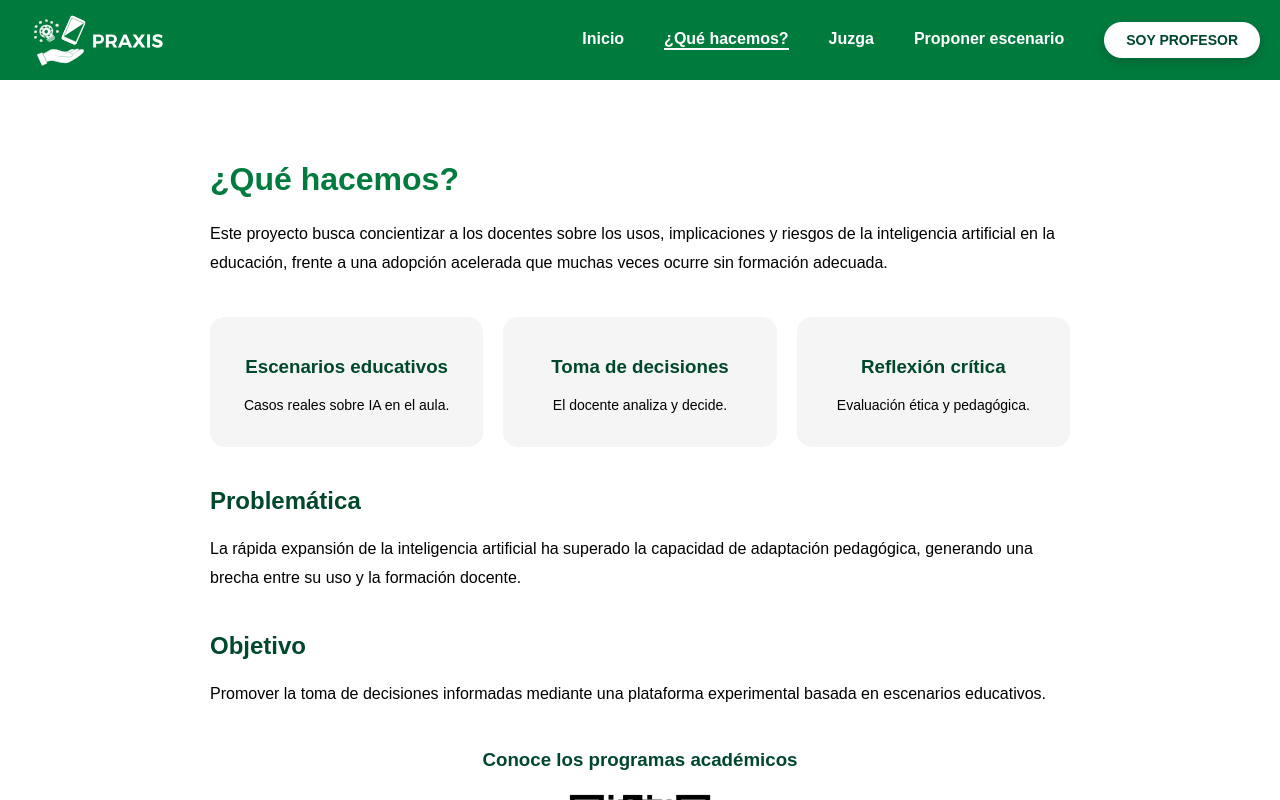
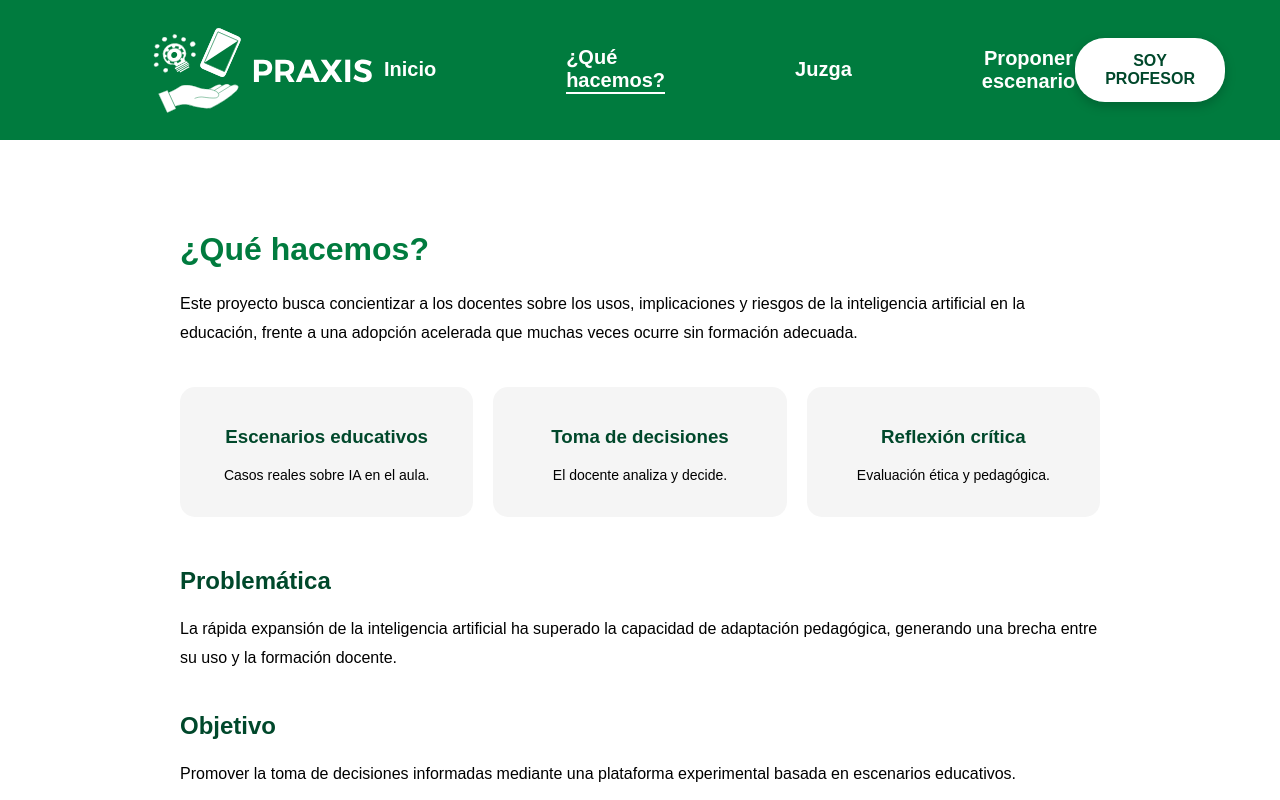
Before and after one commit to sofializt/PRAXIS, a React (Vite) app in the folder FRONTEND-ISU/: page / in a window 1280 px wide. Both pictures are taken after a click on the element "¿Qué hacemos?". Shown: the top 800 px of the page. Built offline with nearby package versions, Linux system fonts and the light colour scheme.

Commit message:
cambiar cuadro

```diff
--- a/FRONTEND-ISU/src/pages/Inicio.jsx
+++ b/FRONTEND-ISU/src/pages/Inicio.jsx
@@ -8,11 +8,9 @@ export default function Inicio({ onSoyProfesor, onJuzga }) {
   const [animar, setAnimar] = useState(true);
   const [animandoProfesor, setAnimandoProfesor] = useState(false);
   const [animandoAnonimo, setAnimandoAnonimo] = useState(false);
-  const [menuAbierto, setMenuAbierto] = useState(false);
 
   const manejarClickMenu = (key) => {
     setAnimar(false);
-    setMenuAbierto(false);
     setTimeout(() => {
       if (key === "juzga") { handleAnonimo(); return; }
       if (key === "proponer") {
@@ -46,16 +44,22 @@ export default function Inicio({ onSoyProfesor, onJuzga }) {
       {/* OVERLAY PROFESOR */}
       {animandoProfesor && (
         <div style={{
-          position: "fixed", top: 0, left: 0, right: 0, bottom: 0,
-          backgroundColor: "#F0FBF5", zIndex: 9999,
-          display: "flex", alignItems: "center", justifyContent: "center",
+          position: "fixed",
+          top: 0, left: 0, right: 0, bottom: 0,
+          backgroundColor: "#F0FBF5",
+          zIndex: 9999,
+          display: "flex",
+          alignItems: "center",
+          justifyContent: "center",
           pointerEvents: "none"
         }}>
-          <svg width="300" height="200" viewBox="0 0 500 200">
+          <svg width="500" height="200" viewBox="0 0 500 200">
             <line x1="0" y1="170" x2="500" y2="170" stroke="#007B3E" strokeWidth="3"/>
             <g>
-              <rect x="390" y="90" width="60" height="80" rx="4" fill="#DFF5EA" stroke="#007B3E" strokeWidth="2.5"/>
-              <rect x="385" y="86" width="70" height="84" rx="5" fill="none" stroke="#00482B" strokeWidth="3"/>
+              <rect x="390" y="90" width="60" height="80" rx="4"
+                fill="#DFF5EA" stroke="#007B3E" strokeWidth="2.5"/>
+              <rect x="385" y="86" width="70" height="84" rx="5"
+                fill="none" stroke="#00482B" strokeWidth="3"/>
               <circle cx="398" cy="132" r="4" fill="#007B3E"/>
               <line x1="420" y1="90" x2="420" y2="170" stroke="#007B3E" strokeWidth="1.5" strokeDasharray="4 3"/>
             </g>
@@ -68,12 +72,27 @@ export default function Inicio({ onSoyProfesor, onJuzga }) {
               <path d="M -4 113 Q 0 117 4 113" stroke="#333" strokeWidth="1.5" fill="none"/>
               <rect x="-13" y="94" width="26" height="8" rx="4" fill="#4A2C0A"/>
               <polygon points="0,134 -4,148 0,145 4,148" fill="#FFD700"/>
-              <line x1="-10" y1="128" x2="-22" y2="145" stroke="#F5CBA7" strokeWidth="5" strokeLinecap="round" style={{ animation: "brazoIzq 0.4s ease-in-out infinite alternate", transformOrigin: "-10px 128px" }}/>
-              <line x1="10" y1="128" x2="22" y2="145" stroke="#F5CBA7" strokeWidth="5" strokeLinecap="round" style={{ animation: "brazoDer 0.4s ease-in-out infinite alternate", transformOrigin: "10px 128px" }}/>
-              <line x1="-5" y1="148" x2="-10" y2="170" stroke="#00482B" strokeWidth="6" strokeLinecap="round" style={{ animation: "piernaIzq 0.4s ease-in-out infinite alternate", transformOrigin: "-5px 148px" }}/>
-              <line x1="5" y1="148" x2="10" y2="170" stroke="#00482B" strokeWidth="6" strokeLinecap="round" style={{ animation: "piernaDer 0.4s ease-in-out infinite alternate", transformOrigin: "5px 148px" }}/>
+              <line x1="-10" y1="128" x2="-22" y2="145"
+                stroke="#F5CBA7" strokeWidth="5" strokeLinecap="round"
+                style={{ animation: "brazoIzq 0.4s ease-in-out infinite alternate", transformOrigin: "-10px 128px" }}/>
+              <line x1="10" y1="128" x2="22" y2="145"
+                stroke="#F5CBA7" strokeWidth="5" strokeLinecap="round"
+                style={{ animation: "brazoDer 0.4s ease-in-out infinite alternate", transformOrigin: "10px 128px" }}/>
+              <line x1="-5" y1="148" x2="-10" y2="170"
+                stroke="#00482B" strokeWidth="6" strokeLinecap="round"
+                style={{ animation: "piernaIzq 0.4s ease-in-out infinite alternate", transformOrigin: "-5px 148px" }}/>
+              <line x1="5" y1="148" x2="10" y2="170"
+                stroke="#00482B" strokeWidth="6" strokeLinecap="round"
+                style={{ animation: "piernaDer 0.4s ease-in-out infinite alternate", transformOrigin: "5px 148px" }}/>
+              <rect x="18" y="132" width="16" height="12" rx="3" fill="#8B6914" stroke="#5C4A1E" strokeWidth="1.5"/>
+              <path d="M 22 132 Q 22 128 26 128 Q 30 128 30 132" stroke="#5C4A1E" strokeWidth="1.5" fill="none"/>
             </g>
-            <text x="250" y="40" textAnchor="middle" fontFamily="Montserrat, sans-serif" fontSize="18" fontWeight="700" fill="#00482B">¡Bienvenido, Profesor!</text>
+            <text x="250" y="40" textAnchor="middle"
+              fontFamily="Montserrat, sans-serif"
+              fontSize="18" fontWeight="700" fill="#00482B"
+              style={{ animation: "fadeInText 0.5s ease forwards" }}>
+              ¡Bienvenido, Profesor!
+            </text>
           </svg>
         </div>
       )}
@@ -81,21 +100,44 @@ export default function Inicio({ onSoyProfesor, onJuzga }) {
       {/* OVERLAY ANÓNIMO */}
       {animandoAnonimo && (
         <div style={{
-          position: "fixed", top: 0, left: 0, right: 0, bottom: 0,
-          backgroundColor: "#F0FBF5", zIndex: 9999,
-          display: "flex", alignItems: "center", justifyContent: "center",
+          position: "fixed",
+          top: 0, left: 0, right: 0, bottom: 0,
+          backgroundColor: "#F0FBF5",
+          zIndex: 9999,
+          display: "flex",
+          alignItems: "center",
+          justifyContent: "center",
           pointerEvents: "none"
         }}>
-          <svg width="300" height="200" viewBox="0 0 500 200">
+          <svg width="500" height="200" viewBox="0 0 500 200">
             <line x1="0" y1="170" x2="500" y2="170" stroke="#007B3E" strokeWidth="3"/>
+            <g>
+              <rect x="370" y="80" width="90" height="65" rx="6"
+                fill="#DFF5EA" stroke="#007B3E" strokeWidth="2.5"/>
+              <line x1="380" y1="97" x2="450" y2="97" stroke="#007B3E" strokeWidth="2" strokeLinecap="round"/>
+              <line x1="380" y1="108" x2="445" y2="108" stroke="#007B3E" strokeWidth="2" strokeLinecap="round"/>
+              <line x1="380" y1="119" x2="440" y2="119" stroke="#007B3E" strokeWidth="2" strokeLinecap="round"/>
+              <rect x="408" y="145" width="6" height="12" rx="2" fill="#007B3E"/>
+              <rect x="398" y="157" width="26" height="4" rx="2" fill="#007B3E"/>
+              <text x="460" y="122" fontFamily="Montserrat,sans-serif"
+                fontSize="28" fontWeight="700" fill="#FFD700">?</text>
+            </g>
             <g style={{ animation: "caminar 1.8s ease-in-out forwards" }}>
               <ellipse cx="0" cy="172" rx="18" ry="5" fill="rgba(0,0,0,0.12)"/>
-              <line x1="-5" y1="148" x2="-10" y2="170" stroke="#00482B" strokeWidth="6" strokeLinecap="round" style={{ animation: "piernaIzq 0.4s ease-in-out infinite alternate", transformOrigin: "-5px 148px" }}/>
-              <line x1="5" y1="148" x2="10" y2="170" stroke="#00482B" strokeWidth="6" strokeLinecap="round" style={{ animation: "piernaDer 0.4s ease-in-out infinite alternate", transformOrigin: "5px 148px" }}/>
+              <line x1="-5" y1="148" x2="-10" y2="170"
+                stroke="#00482B" strokeWidth="6" strokeLinecap="round"
+                style={{ animation: "piernaIzq 0.4s ease-in-out infinite alternate", transformOrigin: "-5px 148px" }}/>
+              <line x1="5" y1="148" x2="10" y2="170"
+                stroke="#00482B" strokeWidth="6" strokeLinecap="round"
+                style={{ animation: "piernaDer 0.4s ease-in-out infinite alternate", transformOrigin: "5px 148px" }}/>
               <rect x="-10" y="120" width="20" height="28" rx="4" fill="#007B3E"/>
               <polygon points="0,124 -3,138 0,135 3,138" fill="#FFD700"/>
-              <line x1="-10" y1="128" x2="-22" y2="145" stroke="#F5CBA7" strokeWidth="5" strokeLinecap="round" style={{ animation: "brazoIzq 0.4s ease-in-out infinite alternate", transformOrigin: "-10px 128px" }}/>
-              <line x1="10" y1="128" x2="22" y2="145" stroke="#F5CBA7" strokeWidth="5" strokeLinecap="round" style={{ animation: "brazoDer 0.4s ease-in-out infinite alternate", transformOrigin: "10px 128px" }}/>
+              <line x1="-10" y1="128" x2="-22" y2="145"
+                stroke="#F5CBA7" strokeWidth="5" strokeLinecap="round"
+                style={{ animation: "brazoIzq 0.4s ease-in-out infinite alternate", transformOrigin: "-10px 128px" }}/>
+              <line x1="10" y1="128" x2="22" y2="145"
+                stroke="#F5CBA7" strokeWidth="5" strokeLinecap="round"
+                style={{ animation: "brazoDer 0.4s ease-in-out infinite alternate", transformOrigin: "10px 128px" }}/>
               <rect x="-4" y="108" width="8" height="13" rx="3" fill="#F5CBA7"/>
               <circle cx="0" cy="96" r="14" fill="#F5CBA7"/>
               <rect x="-12" y="90" width="24" height="9" rx="4" fill="#00482B" opacity="0.85"/>
@@ -103,9 +145,19 @@ export default function Inicio({ onSoyProfesor, onJuzga }) {
               <circle cx="5" cy="94" r="2.5" fill="white"/>
               <path d="M -4 103 Q 0 107 4 103" stroke="#333" strokeWidth="1.5" fill="none"/>
               <rect x="-13" y="82" width="26" height="8" rx="4" fill="#4A2C0A"/>
-              <text x="0" y="76" textAnchor="middle" fontFamily="Montserrat,sans-serif" fontSize="16" fontWeight="700" fill="#FFD700" style={{ animation: "flotarInterrogacion 0.6s ease-in-out infinite alternate" }}>?</text>
+              <text x="0" y="76" textAnchor="middle"
+                fontFamily="Montserrat,sans-serif"
+                fontSize="16" fontWeight="700" fill="#FFD700"
+                style={{ animation: "flotarInterrogacion 0.6s ease-in-out infinite alternate" }}>
+                ?
+              </text>
             </g>
-            <text x="250" y="40" textAnchor="middle" fontFamily="Montserrat, sans-serif" fontSize="18" fontWeight="700" fill="#00482B">¡Comienza el juicio!</text>
+            <text x="250" y="40" textAnchor="middle"
+              fontFamily="Montserrat, sans-serif"
+              fontSize="18" fontWeight="700" fill="#00482B"
+              style={{ animation: "fadeInText 0.5s ease forwards" }}>
+              ¡Comienza el juicio!
+            </text>
           </svg>
         </div>
       )}
@@ -116,38 +168,24 @@ export default function Inicio({ onSoyProfesor, onJuzga }) {
         display: "flex",
         alignItems: "center",
         justifyContent: "space-between",
-        padding: "0 20px",
-        height: "80px",
-        position: "relative"
+        padding: "0 130px",
+        height: "140px",
       }}>
-        <img src={logo} alt="ISU" style={{ height: "60px", maxWidth: "150px", objectFit: "contain" }} />
+        <img src={logo} alt="ISU" style={{ height: "100px" }} />
 
-        <button
-          onClick={() => setMenuAbierto(!menuAbierto)}
-          className="hamburger"
-          style={{
-            background: "none", border: "none",
-            color: "white", fontSize: "28px",
-            cursor: "pointer", display: "none"
-          }}
-        >
-          ☰
-        </button>
-
-        <div className="nav-links" style={{
-          display: "flex", alignItems: "center", gap: "40px"
-        }}>
+        <div style={{ display: "flex", alignItems: "center", gap: "130px" }}>
           {[
             { label: "Inicio", key: "inicio" },
             { label: "¿Qué hacemos?", key: "que" },
             { label: "Juzga", key: "juzga" },
-            { label: "Proponer escenario", key: "proponer" },
           ].map(({ label, key }) => (
             <span
               key={key}
               onClick={() => manejarClickMenu(key)}
               style={{
-                color: "white", fontWeight: "600", fontSize: "16px",
+                color: "white",
+                fontWeight: "600",
+                fontSize: "20px",
                 cursor: "pointer",
                 borderBottom: menuActivo === key ? "2px solid white" : "2px solid transparent",
               }}
@@ -156,75 +194,52 @@ export default function Inicio({ onSoyProfesor, onJuzga }) {
             </span>
           ))}
 
-          <button
-            onClick={handleSoyProfesor}
-            disabled={animandoProfesor}
+          <span
+            onClick={() => manejarClickMenu("proponer")}
             style={{
-              backgroundColor: "white", color: "#00482B",
-              border: "none", borderRadius: "30px",
-              padding: "10px 22px", fontWeight: "700",
-              fontSize: "14px", cursor: "pointer",
-              boxShadow: "0 4px 12px rgba(0,0,0,0.2)"
+              color: "white", fontWeight: "600",
+              fontSize: "20px", cursor: "pointer", textAlign: "center",
             }}
           >
-            SOY PROFESOR
-          </button>
+            Proponer<br />escenario
+          </span>
         </div>
 
-        {menuAbierto && (
-          <div style={{
-            position: "absolute", top: "80px", left: 0, right: 0,
-            backgroundColor: "#007B3E", zIndex: 1000,
-            display: "flex", flexDirection: "column",
-            padding: "20px", gap: "16px"
-          }}>
-            {[
-              { label: "Inicio", key: "inicio" },
-              { label: "¿Qué hacemos?", key: "que" },
-              { label: "Juzga", key: "juzga" },
-              { label: "Proponer escenario", key: "proponer" },
-            ].map(({ label, key }) => (
-              <span
-                key={key}
-                onClick={() => manejarClickMenu(key)}
-                style={{
-                  color: "white", fontWeight: "600", fontSize: "18px",
-                  cursor: "pointer", padding: "8px 0",
-                  borderBottom: "1px solid rgba(255,255,255,0.2)"
-                }}
-              >
-                {label}
-              </span>
-            ))}
-            <button
-              onClick={handleSoyProfesor}
-              style={{
-                backgroundColor: "white", color: "#00482B",
-                border: "none", borderRadius: "30px",
-                padding: "12px", fontWeight: "700",
-                fontSize: "16px", cursor: "pointer", marginTop: "8px"
-              }}
-            >
-              SOY PROFESOR
-            </button>
-          </div>
-        )}
+        <button
+          onClick={handleSoyProfesor}
+          disabled={animandoProfesor}
+          style={{
+            backgroundColor: "white",
+            color: "#00482B",
+            border: "none",
+            borderRadius: "30px",
+            padding: "14px 30px",
+            fontWeight: "700",
+            fontSize: "16px",
+            cursor: animandoProfesor ? "default" : "pointer",
+            transition: "all 0.3s",
+            transform: animandoProfesor ? "scale(0.95)" : "scale(1)",
+            boxShadow: animandoProfesor ? "none" : "0 4px 12px rgba(0,0,0,0.2)"
+          }}
+        >
+          SOY<br />PROFESOR
+        </button>
       </nav>
 
       {/* CONTENIDO */}
       <div style={{
-        paddingTop: "40px",
+        paddingTop: "50px",
         opacity: animar ? 1 : 0,
         transform: animar ? "translateY(0)" : "translateY(20px)",
         transition: "all 0.4s ease",
       }}>
         {menuActivo === "inicio" && (
-          <div style={{ width: "90%", maxWidth: "600px", margin: "0 auto" }}>
+          <div style={{ width: "600px", margin: "0 auto" }}>
 
             {/* ✅ VIDEO YOUTUBE */}
             <iframe
               width="100%"
-              height="250px"
+              height="350px"
               src="https://www.youtube.com/embed/A69N6L35nVQ"
               title="Video"
               frameBorder="0"
@@ -241,8 +256,11 @@ export default function Inicio({ onSoyProfesor, onJuzga }) {
                   border: "none", borderRadius: "40px",
                   padding: "15px 40px", fontSize: "18px",
                   fontWeight: "700", cursor: "pointer",
+                  transition: "all 0.3s ease",
                   boxShadow: "0 4px 10px rgba(0,0,0,0.2)",
                 }}
+                onMouseEnter={(e) => e.target.style.transform = "scale(1.07)"}
+                onMouseLeave={(e) => e.target.style.transform = "scale(1)"}
               >
                 COMIENZA EL JUICIO
               </button>
@@ -251,7 +269,7 @@ export default function Inicio({ onSoyProfesor, onJuzga }) {
         )}
 
         {menuActivo === "que" && (
-          <div style={{ maxWidth: "900px", margin: "0 auto", padding: "20px" }}>
+          <div style={{ maxWidth: "1000px", margin: "0 auto", padding: "20px 40px" }}>
             <h1 style={{ color: "#007B3E" }}>¿Qué hacemos?</h1>
             <p style={{ lineHeight: "1.8", marginTop: "20px" }}>
               Este proyecto busca concientizar a los docentes sobre los usos,
@@ -260,8 +278,7 @@ export default function Inicio({ onSoyProfesor, onJuzga }) {
             </p>
 
             <div style={{
-              display: "grid",
-              gridTemplateColumns: "repeat(auto-fit, minmax(200px, 1fr))",
+              display: "grid", gridTemplateColumns: "repeat(3, 1fr)",
               gap: "20px", marginTop: "40px",
             }}>
               {[
@@ -269,17 +286,28 @@ export default function Inicio({ onSoyProfesor, onJuzga }) {
                 { titulo: "Toma de decisiones", texto: "El docente analiza y decide." },
                 { titulo: "Reflexión crítica", texto: "Evaluación ética y pedagógica." },
               ].map((card, i) => (
-                <div key={i} style={{
-                  backgroundColor: "#F5F5F5", padding: "20px",
-                  borderRadius: "15px", textAlign: "center",
-                }}>
+                <div key={i}
+                  style={{
+                    backgroundColor: "#F5F5F5", padding: "20px",
+                    borderRadius: "15px", textAlign: "center",
+                    transition: "all 0.3s ease",
+                  }}
+                  onMouseEnter={(e) => {
+                    e.currentTarget.style.transform = "translateY(-8px)";
+                    e.currentTarget.style.boxShadow = "0 8px 20px rgba(0,0,0,0.2)";
+                  }}
+                  onMouseLeave={(e) => {
+                    e.currentTarget.style.transform = "translateY(0)";
+                    e.currentTarget.style.boxShadow = "none";
+                  }}
+                >
                   <h3 style={{ color: "#00482B" }}>{card.titulo}</h3>
                   <p style={{ fontSize: "14px" }}>{card.texto}</p>
                 </div>
               ))}
             </div>
 
-            <h2 style={{ color: "#00482B", marginTop: "40px" }}>Problemática</h2>
+            <h2 style={{ color: "#00482B", marginTop: "50px" }}>Problemática</h2>
             <p style={{ lineHeight: "1.8" }}>
               La rápida expansión de la inteligencia artificial ha superado la capacidad
               de adaptación pedagógica, generando una brecha entre su uso y la formación docente.
@@ -291,7 +319,7 @@ export default function Inicio({ onSoyProfesor, onJuzga }) {
               basada en escenarios educativos.
             </p>
 
-            <div style={{ textAlign: "center", marginTop: "40px" }}>
+            <div style={{ textAlign: "center", marginTop: "50px" }}>
               <h3 style={{ color: "#00482B" }}>Conoce los programas académicos</h3>
               <img src={qr} alt="QR" style={{ width: "150px" }} />
               <p style={{ fontSize: "14px" }}>Escanea el código para más información.</p>
@@ -299,45 +327,56 @@ export default function Inicio({ onSoyProfesor, onJuzga }) {
           </div>
         )}
 
-        <div style={{ display: "flex", justifyContent: "center", marginTop: "20px" }}>
-          <img src={LogoUdec} alt="UDEC" style={{ width: "180px" }} />
+        <div style={{ display: "flex", justifyContent: "center", marginTop: "5px" }}>
+          <img src={LogoUdec} alt="UDEC" style={{ width: "250px" }} />
         </div>
       </div>
 
       {/* FOOTER */}
-      <footer style={{ backgroundColor: "#00482B", color: "white", padding: "30px 20px", marginTop: "40px" }}>
-        <div style={{
-          display: "flex", flexWrap: "wrap",
-          justifyContent: "space-between", alignItems: "center", gap: "20px"
-        }}>
+      <footer style={{ backgroundColor: "#00482B", color: "white", padding: "30px 130px" }}>
+        <div style={{ display: "flex", justifyContent: "space-between" }}>
           <div>
-            <h3 style={{ margin: "0 0 6px 0" }}>Praxis</h3>
-            <p style={{ fontSize: "14px", margin: 0 }}>Plataforma educativa con IA</p>
+            <h3>Praxis</h3>
+            <p style={{ fontSize: "14px" }}>Plataforma educativa con IA</p>
           </div>
-          <img src={LogoUdec} alt="UDEC" style={{ width: "150px" }} />
+          <img src={LogoUdec} alt="UDEC" style={{ width: "250px" }} />
           <div style={{ textAlign: "right", fontSize: "14px" }}>
-            <p style={{ margin: "0 0 4px 0" }}>© 2026</p>
-            <p style={{ margin: 0 }}>Universidad de Cundinamarca</p>
+            <p>© 2026</p>
+            <p>Universidad de Cundinamarca</p>
           </div>
         </div>
       </footer>
 
       <style>{`
-        @media (max-width: 768px) {
-          .nav-links { display: none !important; }
-          .hamburger { display: block !important; }
-        }
         @keyframes caminar {
           0%   { transform: translateX(60px); }
           85%  { transform: translateX(370px); opacity: 1; }
           100% { transform: translateX(380px); opacity: 0; }
         }
-        @keyframes brazoIzq { from { transform: rotate(-25deg); } to { transform: rotate(25deg); } }
-        @keyframes brazoDer { from { transform: rotate(25deg); } to { transform: rotate(-25deg); } }
-        @keyframes piernaIzq { from { transform: rotate(-20deg); } to { transform: rotate(20deg); } }
-        @keyframes piernaDer { from { transform: rotate(20deg); } to { transform: rotate(-20deg); } }
-        @keyframes fadeInText { from { opacity: 0; } to { opacity: 1; } }
-        @keyframes flotarInterrogacion { from { transform: translateY(0px); } to { transform: translateY(-5px); } }
+        @keyframes brazoIzq {
+          from { transform: rotate(-25deg); }
+          to   { transform: rotate(25deg); }
+        }
+        @keyframes brazoDer {
+          from { transform: rotate(25deg); }
+          to   { transform: rotate(-25deg); }
+        }
+        @keyframes piernaIzq {
+          from { transform: rotate(-20deg); }
+          to   { transform: rotate(20deg); }
+        }
+        @keyframes piernaDer {
+          from { transform: rotate(20deg); }
+          to   { transform: rotate(-20deg); }
+        }
+        @keyframes fadeInText {
+          from { opacity: 0; transform: translateY(-10px); }
+          to   { opacity: 1; transform: translateY(0); }
+        }
+        @keyframes flotarInterrogacion {
+          from { transform: translateY(0px); }
+          to   { transform: translateY(-5px); }
+        }
       `}</style>
     </div>
   );
```
